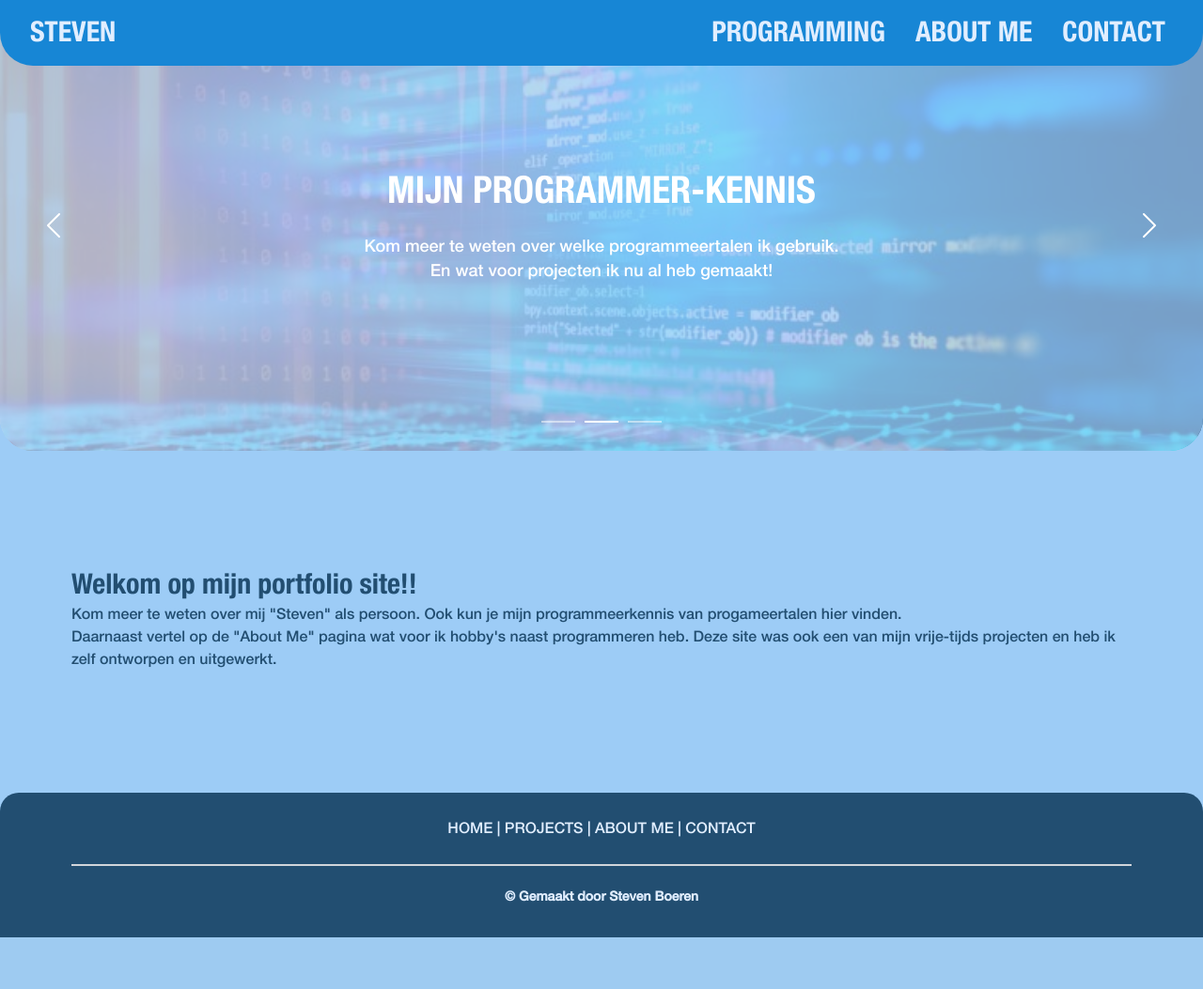
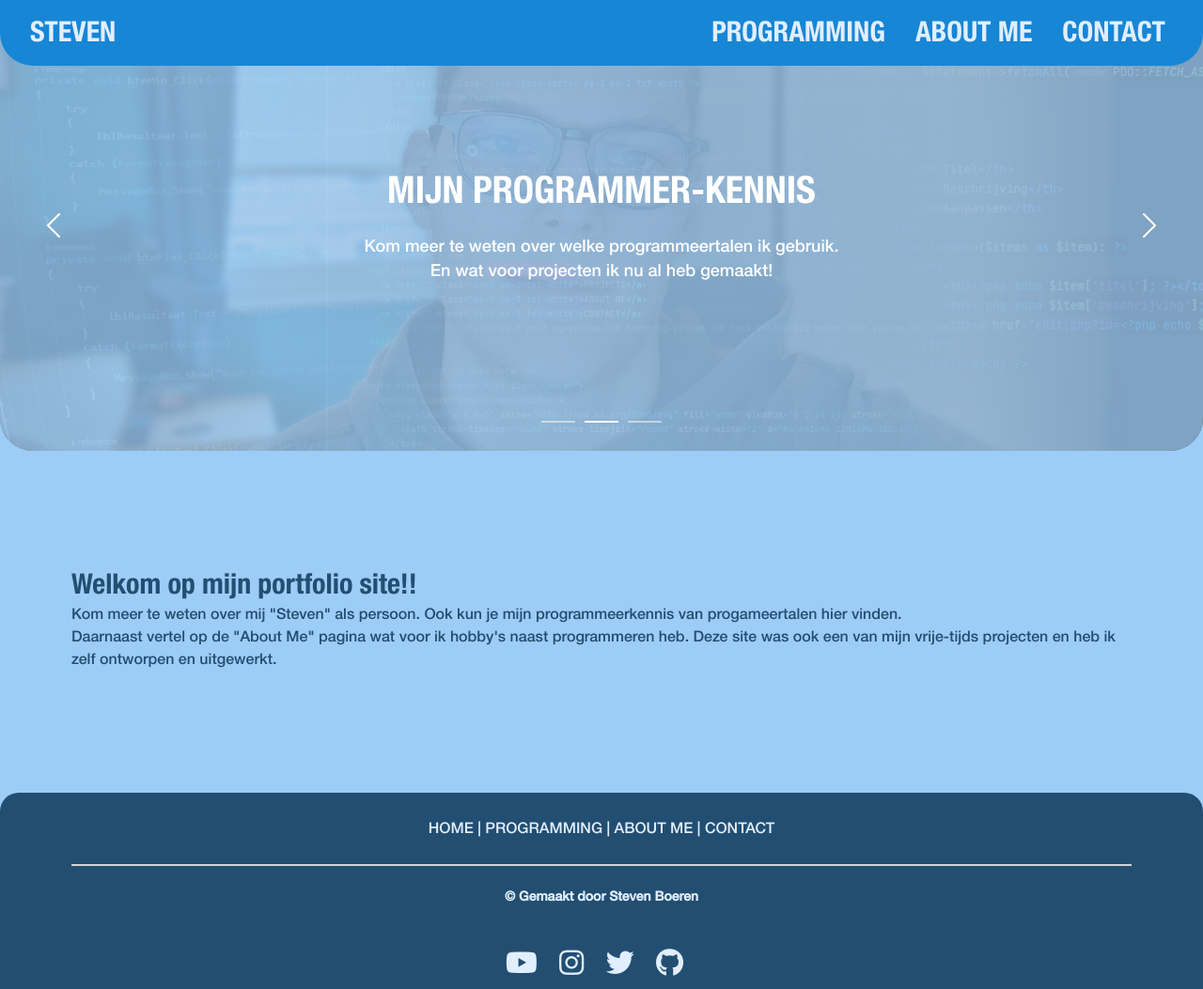
Before and after one commit to stevenboeren/Portofolio, a PHP site: page /index.php in a window 1280 px wide. Shown: the whole page at 94% size. Before the commit the page ends 998 px from the top, so only its background shows below. Run offline with PHP 8.4, Linux system fonts and the light colour scheme; some libraries are stand-ins or nearby versions.

Commit message:
Banners, img and styling Updates

```diff
--- a/css/main.css
+++ b/css/main.css
@@ -20,6 +20,18 @@ body{
   font-family: "Helvetica Neue M";
   background-color: #9DCCF6;
 }
+
+menu, ol, ul {
+  list-style: square;
+  margin: 10px;
+  padding: 10px;
+}
+
+
+.bold{
+  font-weight: bold;
+}
+
 
 /* Header en Nav */
 .nav-bg{
@@ -61,6 +73,12 @@ body{
   color: #224E71;
   font-family: "Helvetica Neue B";
   font-size: 30px;
+}
+
+.txt-blue-h2{
+  color: #224E71;
+  font-family: "Helvetica Neue B";
+  font-size: 25px;
 }
 
 .txt-blue:hover{
@@ -339,8 +357,42 @@ body{
   border: 5px solid #E1EEFF;
 }
 
+.grid{
+  display: grid;
+  grid-template-columns: repeat(2, 1fr);
+  margin-right: 10px;
+}
+
+.btn-submit{
+  color: #0b5ed7;
+  border: 2px solid #0b5ed7;
+}
+
+.btn-submit:hover{
+  color: #E1EEFF;
+  background-color: #0b5ed7;
+}
+
+.form-control:disabled, .form-control[readonly]{
+  opacity: 0.5;
+}
+
 /* Footer */
 .footer{
   background-color: #224E71;
   border-radius: 20px 20px 0px 0px;
 }
+
+.social-links-footer{
+  font-size: 30px;
+  color: #E1EEFF;
+  margin-top: 10px;
+}
+
+.social-links-footer a{
+  margin-right: 15px;
+}
+
+.social-links-footer a:hover{
+  color: #1786d5;
+}
--- a/footer.php
+++ b/footer.php
@@ -3,12 +3,13 @@
     <div class="flex flex-col items-center">
       <div class="sm:w-2/3 text-center py-6">
         <span class="my-2 txt-white-2"><a href="index.php" class="txt-white-2">HOME</a> |</span>
-        <span class="my-2 txt-white-2"><a href="programming.php" class="txt-white-2">PROJECTS</a> |</span>
+        <span class="my-2 txt-white-2"><a href="programming.php" class="txt-white-2">PROGRAMMING</a> |</span>
         <span class="my-2 txt-white-2"><a href="aboutme.php" class="txt-white-2">ABOUT ME</a> |</span>
         <span class="my-2 txt-white-2"><a href="contact.php" class="txt-white-2">CONTACT</a></span>
       </div>
     </div>
   </div>
+
 
 
   <div class="container mx-auto">
@@ -20,4 +21,10 @@
       </div>
     </div>
   </div>
+      <div class="social-links-footer text-center">
+        <a href="https://www.youtube.com/c/StevenSB"><i class="fa-brands fa-youtube"></i><span></span></a>
+        <a href="https://www.instagram.com/steven.boeren"><i class="fa-brands fa-instagram"></i></i><span></span></a>
+        <a href="https://twitter.com/StevenS09120463"><i class="fa-brands fa-twitter"></i><span></span></a>
+        <a href="https://github.com/stevenboeren"><i class="fa-brands fa-github"></i></i><span></span></a>
+      </div>
 </footer>
--- a/header.php
+++ b/header.php
@@ -65,7 +65,7 @@
             </div>
           </div>
           <div class="image-container">
-            <img src="img/bluebkg.png" alt="" class="image" />
+            <img src="img/SkySteven.jpg" alt="" class="image" />
           </div>
         </div>
         <div class="slide">
@@ -78,7 +78,7 @@
             </div>
           </div>
           <div class="image-container">
-            <img src="img/code.jpg" alt="" class="image" />
+            <img src="img/SoftwareDeveloperStevenCode.jpg" alt="" class="image" />
           </div>
         </div>
         <div class="slide">
```
Also changed, not shown: icon.png, img/SkySteven.jpg (added), img/SoftwareDeveloperSteven.jpg, img/SoftwareDeveloperStevenCode.jpg (added), img/address-card-solid-blue.png (deleted), img/address-card-solid.ico (deleted), img/address-card-solid.png (deleted), img/address-card-solid.svg (deleted), img/code.jpg (deleted), img/favicon.ico, tile.png, 1 other file.
